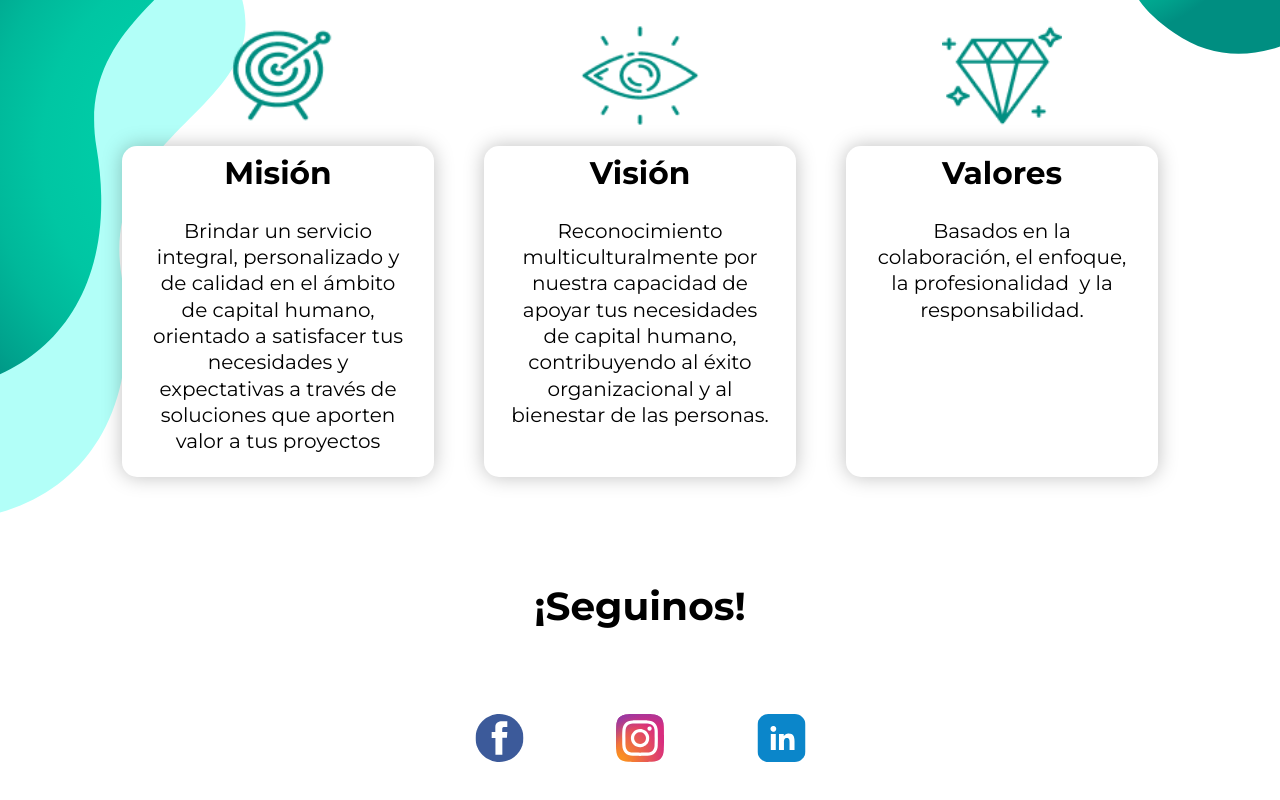
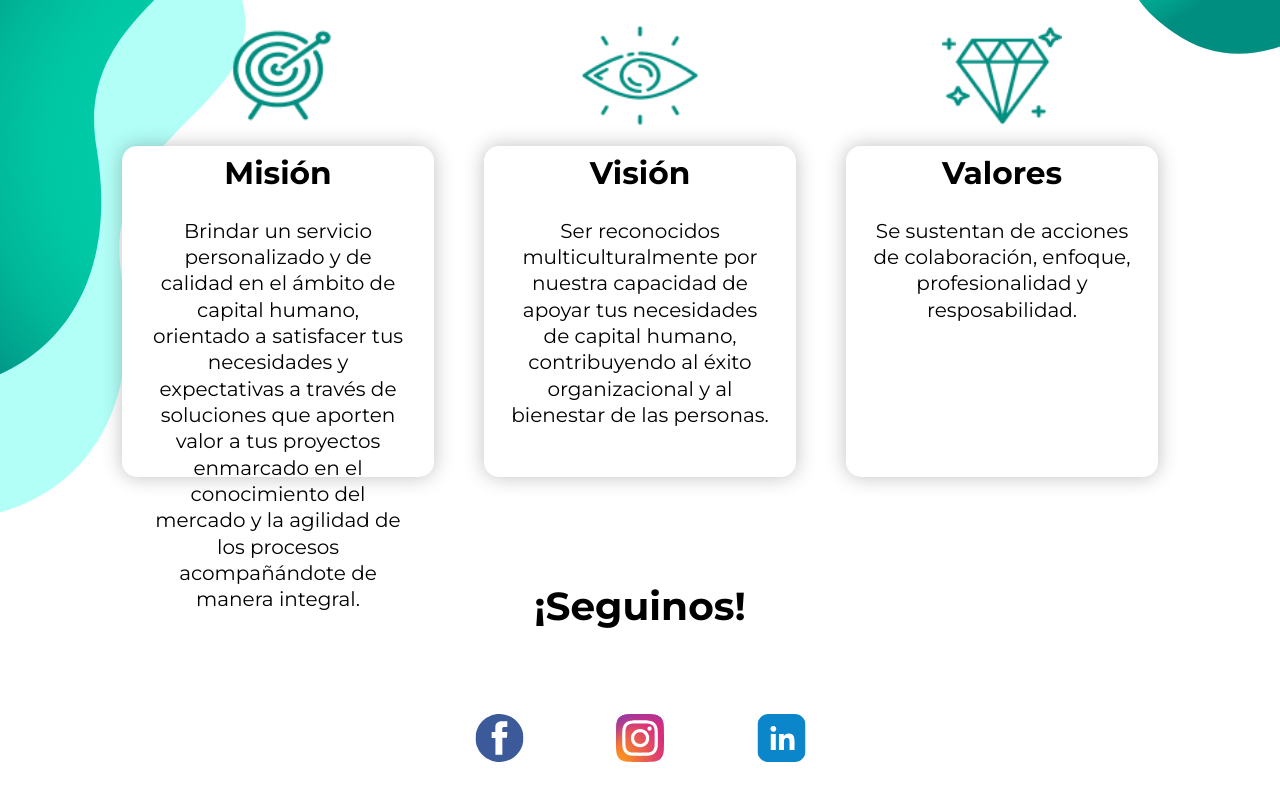
Before and after one commit to ChristianMagallanes24/proyectodaniela, a React (Create React App) app: page /Sobrenosotros in a window 1280 px wide. Shown: the part 568-1368 px from the top of the page. Built offline with nearby package versions, Linux system fonts and the light colour scheme.

Commit message:
cambios texto Daniela

```diff
--- a/src/components/Contacto/Contacto.jsx
+++ b/src/components/Contacto/Contacto.jsx
@@ -9,9 +9,8 @@ const Contacto = () => {
     <div>
       <div className="contacto-container">
         <div className="contacto-info">
-          <h2 className="info-titulo">¡COMIENZA AHORA A CAMBIAR TU FUTURO!</h2>
+          <h2 className="info-titulo">¡Da el primer paso!</h2>
           <button className="contacto-btn">Contactame</button>
-
         </div>
 
         <div className="contacto-img-container">
@@ -19,9 +18,7 @@ const Contacto = () => {
         </div>
       </div>
 
-
       <Footer />
-
     </div>
   );
 };
--- a/src/components/Contacto/_Contacto.scss
+++ b/src/components/Contacto/_Contacto.scss
@@ -16,7 +16,6 @@
       font-style: normal;
       font-weight: 700;
       line-height: 40px;
-      text-transform: lowercase;
     }
     .contacto-btn {
       color: #fff;
@@ -39,8 +38,5 @@
       align-items: center;
       margin-top: 35px;
     }
-
   }
-
-
 }
--- a/src/components/Header/Header.jsx
+++ b/src/components/Header/Header.jsx
@@ -1,35 +1,33 @@
-import React from 'react';
-import './_Header.scss';
-import miImagen from '../../assets/headerimg.png';
-
+import React from "react";
+import "./_Header.scss";
+import miImagen from "../../assets/headerimg.png";
 
 const Header = () => {
   return (
-    <header className='header'>
-     {/* Información del header */}
-      <div className='header-info'>
+    <header className="header">
+      {/* Información del header */}
+      <div className="header-info">
+        <div className="header-text">
+          <div>
+            <h1 className="header-titulo">Conectamos talentos con empresas</h1>
+          </div>
 
-       <div className='header-text'>
-       <div>
-       <h1 className='header-titulo'>Conectamos tu talento con las empresas</h1>
-       </div>
-
-        <div>
-        <p className='parrafo-header'>Generamos soluciones de valor con compromiso, coraje, enfoque, apertura y respeto.</p>
+          <div>
+            <p className="parrafo-header">
+              Generamos soluciones de valor con compromiso, coraje, enfoque,
+              apertura y respeto.
+            </p>
+          </div>
         </div>
-       </div>
         {/* <button className='btn-header'>Quiero contactarme</button> */}
-        <button className='btn-header'>Quiero contactarme</button>
-
+        <button className="btn-header">Quiero contactarme</button>
       </div>
       {/* imagen del header */}
-      <div className='img-header-container'>
-      <img className='header-img' src={miImagen} alt="Mi Imagen" />
+      <div className="img-header-container">
+        <img className="header-img" src={miImagen} alt="Mi Imagen" />
       </div>
-
     </header>
-
   );
-}
+};
 
 export default Header;
--- a/src/components/Nosotros/Nosotros.jsx
+++ b/src/components/Nosotros/Nosotros.jsx
@@ -17,8 +17,8 @@ const Nosotros = () => {
         <div className="nosotros-info">
           <h2 className="nosotros-titulo">Sobre nosotros</h2>
           <p className="nosotros-parrafo">
-          Somos una organización virtual que se expande a nivel global ofreciendo servicios de capital humano para empresas.
-
+            Somos una organización virtual que se expande a nivel global
+            ofreciendo servicios de capital humano para empresas.
           </p>
           <button className="btn-nosotros">Saber más</button>
         </div>
@@ -28,38 +28,40 @@ const Nosotros = () => {
         <div className="nosotros-iconos">
           <img src={myGoals} alt="xd" />
           <h3 className="iconos-titulo">Mision</h3>
-          <p className="nosotros-iconos-p">Servicio de calidad</p>
+          <p className="nosotros-iconos-p">
+            Aportar valor a procesos de capital humano.
+          </p>
         </div>
         <div className="nosotros-iconos">
           <img src={myDiamond} alt="xd" />
           <h3 className="iconos-titulo">Vision</h3>
-          <p className="nosotros-iconos-p">Reconocimiento</p>
+          <p className="nosotros-iconos-p">
+            Contribuir al éxito organizacional y de las personas.
+          </p>
         </div>
         <div className="nosotros-iconos">
           <img src={myVision} alt="xd" />
           <h3 className="iconos-titulo">Valores</h3>
-          <p className="nosotros-iconos-p">Profesionalismo</p>
+          <p className="nosotros-iconos-p">
+            Colaboración, enfoque, profesionalidad y responsabilidad.
+          </p>
         </div>
       </div>
 
       {/* que ofrecemos que va en el "inicio" */}
-      <h1 className="titulo">¿Qué ofrecemos?</h1>
+      <h1 className="titulo">¿Qué hacemos?</h1>
       <div className="que-ofrecemos-container">
-
-
-
-
         <div className="que-ofrecemos">
           <div className="que-ofrecemos-card">
             <div className="que-ofrecemos-card-text">
               <h1 className="que-ofrecemos-titulo">
-              Reclutamiento y Selección
+                Reclutamiento y Selección
               </h1>
               <p className="que-ofrecemos-parrafo">
-              Definimos el perfil del colaborador, reconocemos las necesidades e iniciamos la búsqueda.
+                Definimos el perfil del colaborador, reconocemos las
+                necesidades e iniciamos la búsqueda.
               </p>
             </div>
-
           </div>
 
           <div className="que-ofrecemos-card">
@@ -68,27 +70,28 @@ const Nosotros = () => {
                 Consultoría organizaicional y recursos humanos
               </h1>
               <p className="que-ofrecemos-parrafo">
-              Asesoría especializada en atracción del talento, onboarding, capacitación, desarrollo, clima, felicidad laboral, administración de personal.
+                Asesoría especializada en atracción del talento, onboarding,
+                capacitación, desarrollo, clima, felicidad laboral,
+                administración de personal.
               </p>
             </div>
-
           </div>
 
           <div className="que-ofrecemos-card">
             <div className="que-ofrecemos-card-text">
               <h1 className="que-ofrecemos-titulo">
-              Consulta inicial e intervensiones sistémicas
+                Consulta inicial e intervensiones sistémicas
               </h1>
               <p className="que-ofrecemos-parrafo">
-              Estamos para escucharte, ayudarte con los procesos que impliquen decisiones importantes, clima, liderazgo.
+                Estamos para escucharte, ayudarte con los procesos que impliquen
+                decisiones importantes, clima, liderazgo.
               </p>
             </div>
-
           </div>
         </div>
         <div className="que-ofrecemos-card-btn-container">
-              <button className="que-ofrecemos-btn">Saber mas</button>
-            </div>
+          <button className="que-ofrecemos-btn">Saber mas</button>
+        </div>
       </div>
       <div className="accion">
         <div className="accion-contenido">
--- a/src/components/SobreNosotros/SobreNosotros.jsx
+++ b/src/components/SobreNosotros/SobreNosotros.jsx
@@ -30,10 +30,11 @@ const SobreNosotros = () => {
             <h1 className="cuadro-titulo">Misión</h1>
             <div className="cuadro-info">
               <p className="cuadro-parrafo">
-                Brindar un servicio integral, personalizado y de calidad en el
-                ámbito de capital humano, orientado a satisfacer tus necesidades
-                y expectativas a través de soluciones que aporten valor a tus
-                proyectos
+                Brindar un servicio personalizado y de calidad en el ámbito de
+                capital humano, orientado a satisfacer tus necesidades y
+                expectativas a través de soluciones que aporten valor a tus
+                proyectos enmarcado en el conocimiento del mercado y la agilidad
+                de los procesos acompañándote de manera integral.
               </p>
             </div>
           </div>
@@ -46,7 +47,7 @@ const SobreNosotros = () => {
             <h1 className="cuadro-titulo">Visión</h1>
             <div className="cuadro-info">
               <p className="cuadro-parrafo">
-                Reconocimiento multiculturalmente por nuestra capacidad de
+                Ser reconocidos multiculturalmente por nuestra capacidad de
                 apoyar tus necesidades de capital humano, contribuyendo al éxito
                 organizacional y al bienestar de las personas.
               </p>
@@ -60,8 +61,8 @@ const SobreNosotros = () => {
             <h1 className="cuadro-titulo">Valores</h1>
             <div className="cuadro-info">
               <p className="cuadro-parrafo">
-                Basados en la colaboración, el enfoque, la profesionalidad  y la
-                responsabilidad.
+                Se sustentan de acciones de colaboración, enfoque,
+                profesionalidad y resposabilidad.
               </p>
             </div>
           </div>
```
Also changed, not shown: src/components/Servicios/Servicios.jsx (+36 -20 lines).
